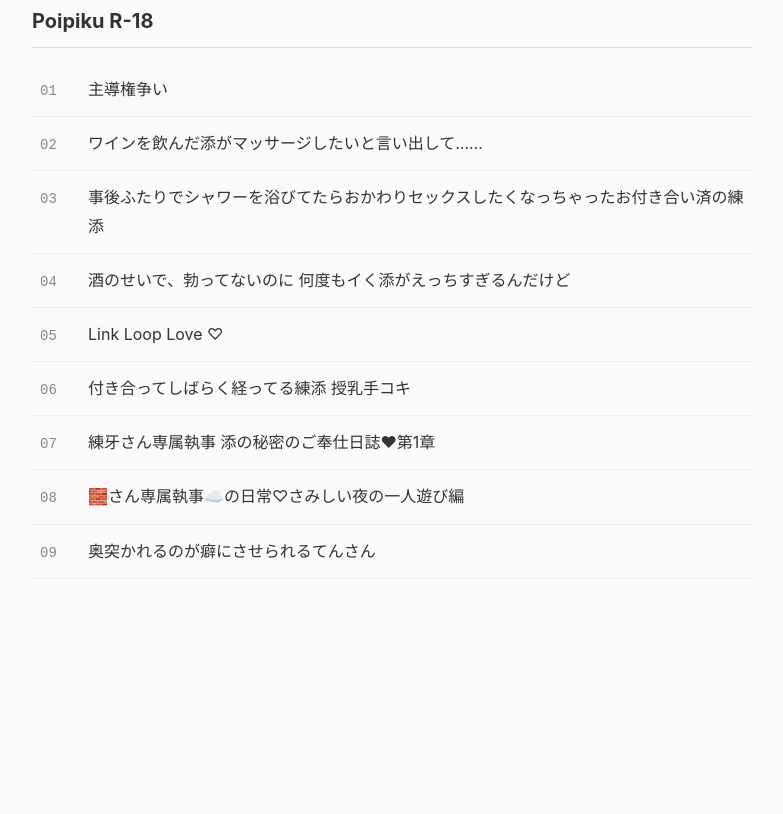
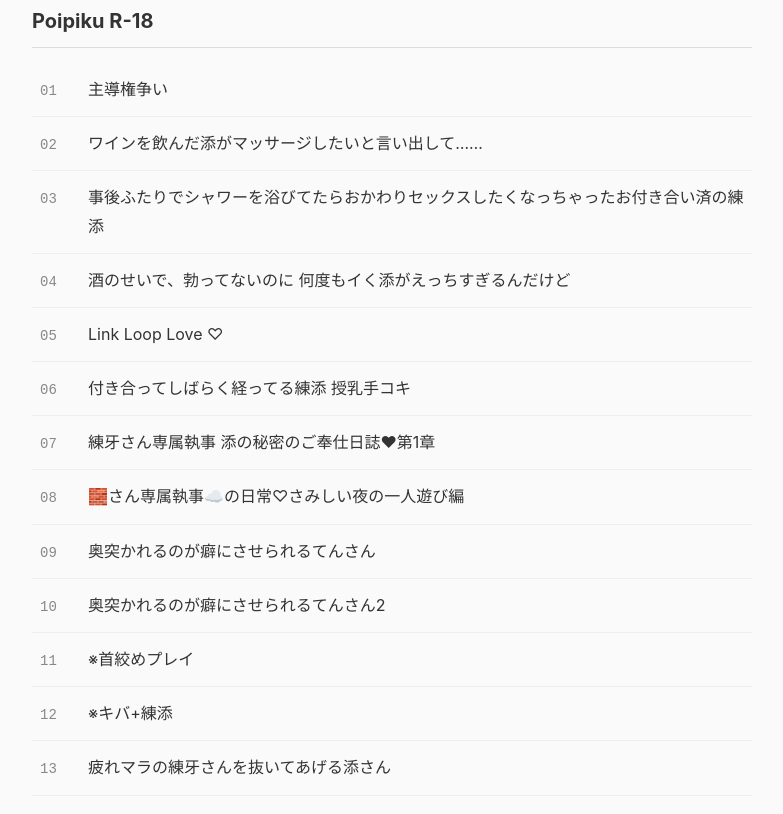
Before and after one commit to satoko-rntn/novel-site, a plain HTML site: page index.html in a window 1280 px wide. Shown: the part 439-1253 px from the top of the page, without its empty margins (248-1031 px from the left). Before the commit the page ends 1148 px from the top, so only its background shows below. Drawn offline with Linux system fonts and the light colour scheme.

Commit message:
Update index.html

```diff
--- a/index.html
+++ b/index.html
@@ -288,6 +288,78 @@
           </span>
 
         </a>
+                <!-- R-18 10 -->
+
+        <a
+          class="work-link"
+          href="https://poipiku.com/3721288/11846616.html"
+          target="_blank"
+          rel="noopener noreferrer"
+        >
+
+          <span class="number">
+            10
+          </span>
+
+          <span class="work-description">
+            奥突かれるのが癖にさせられるてんさん2<br>
+          </span>
+
+        </a>
+                      <!-- R-18 11 -->
+
+        <a
+          class="work-link"
+          href="https://poipiku.com/3721288/11853986.html"
+          target="_blank"
+          rel="noopener noreferrer"
+        >
+
+          <span class="number">
+            11
+          </span>
+
+          <span class="work-description">
+            ※首絞めプレイ<br>
+          </span>
+
+        </a>
+                      <!-- R-18 12 -->
+
+        <a
+          class="work-link"
+          href="https://poipiku.com/3721288/11881009.html"
+          target="_blank"
+          rel="noopener noreferrer"
+        >
+
+          <span class="number">
+            12
+          </span>
+
+          <span class="work-description">
+            ※キバ+練添<br>
+          </span>
+
+</a>
+          <!-- R-18 13 -->
+
+        <a
+          class="work-link"
+          href="https://poipiku.com/3721288/11923750.html"
+          target="_blank"
+          rel="noopener noreferrer"
+        >
+
+          <span class="number">
+            13
+          </span>
+
+          <span class="work-description">
+            疲れマラの練牙さんを抜いてあげる︎︎添さん<br>
+          </span>
+
+        </a>
       </div>
 
     </section>
```
